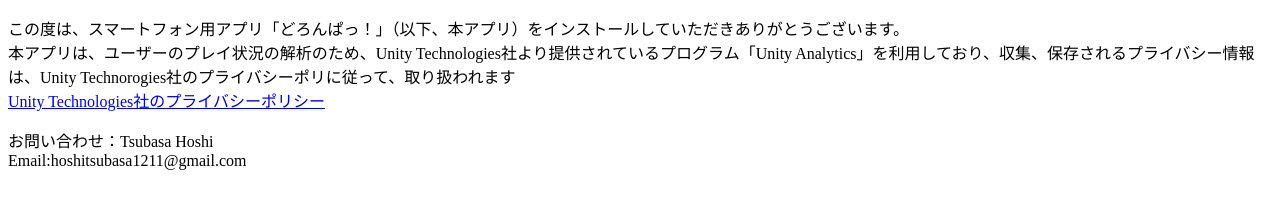
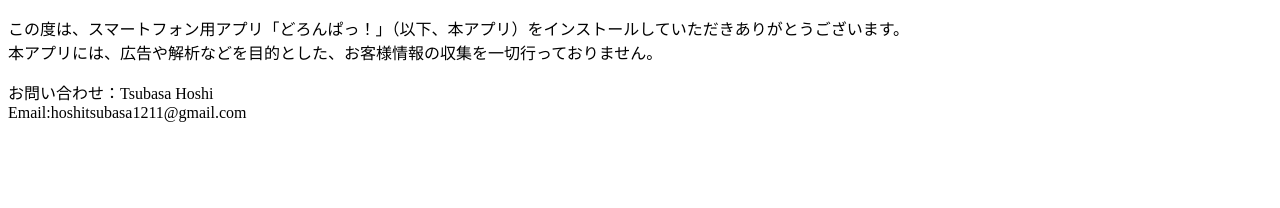
Before and after one commit to TsubasaHoshi/Dronpa-PP, a plain HTML site: page index.html in a window 1280 px wide. Drawn offline with Linux system fonts and the light colour scheme.

Commit message:
Update index.html

```diff
--- a/index.html
+++ b/index.html
@@ -9,8 +9,7 @@
   <p>
 
   <div>この度は、スマートフォン用アプリ「どろんぱっ！」（以下、本アプリ）をインストールしていただきありがとうございます。</div>
-  <div>本アプリは、ユーザーのプレイ状況の解析のため、Unity Technologies社より提供されているプログラム「Unity Analytics」を利用しており、収集、保存されるプライバシー情報は、Unity Technorogies社のプライバシーポリに従って、取り扱われます</div>
-  <div><a href="https://policies.google.com/technologies/ads?hl=ja" target="_blank">Unity Technologies社のプライバシーポリシー</a></div>
+  <div>本アプリには、広告や解析などを目的とした、お客様情報の収集を一切行っておりません。</div>
 
   </p>
 <p>
```
